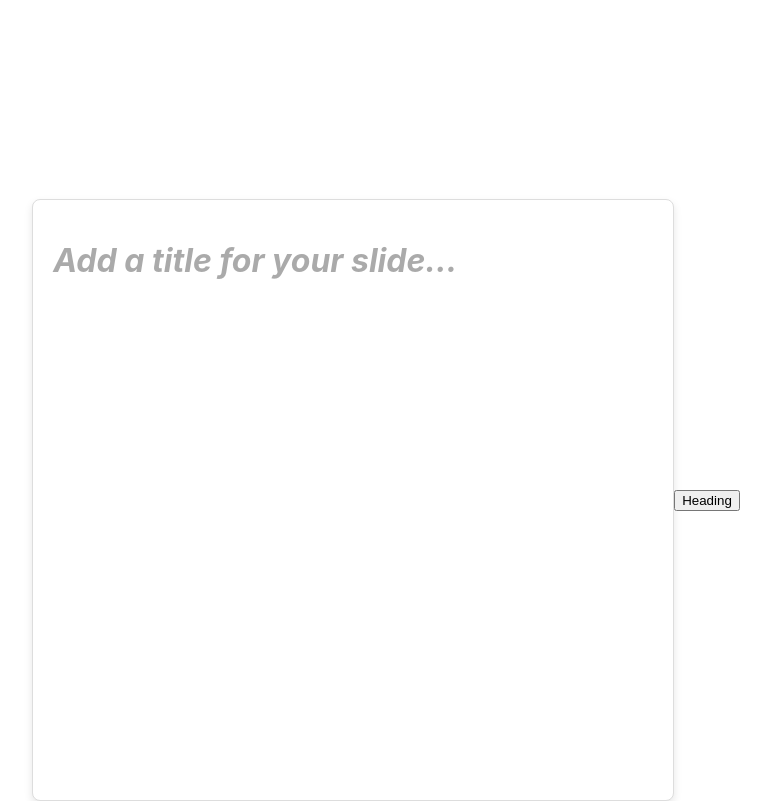
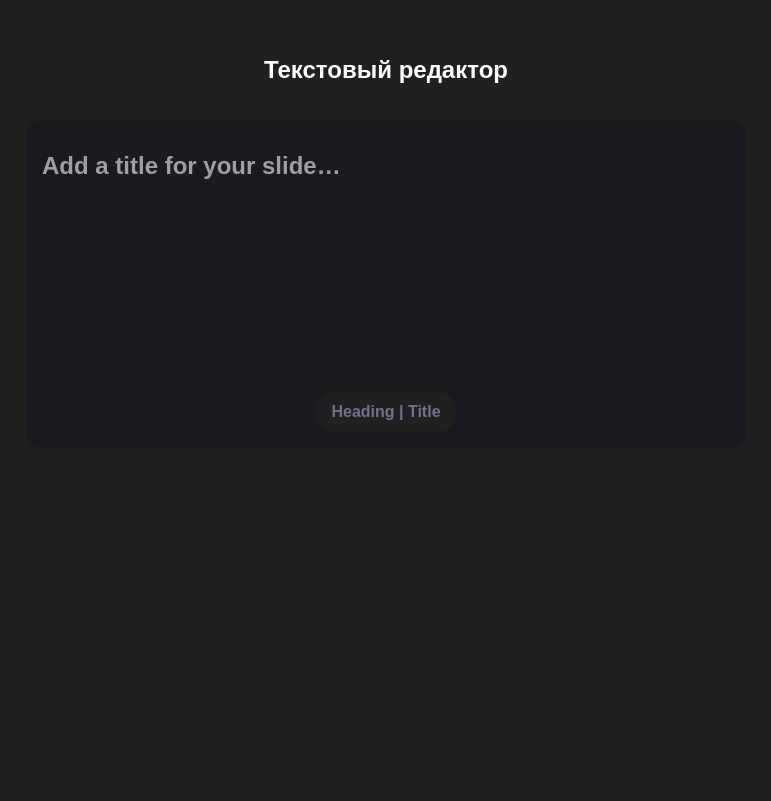
Before and after one commit to dan360sh/text-editor, a React (Create React App) app: page / in a window 1280 px wide. Shown: the whole page, without its empty margins (254-1025 px from the left). Built offline with nearby package versions, Linux system fonts and the light colour scheme.

Commit message:
добавление стилей

```diff
--- a/src/App.css
+++ b/src/App.css
@@ -1,6 +1,13 @@
+body {
+ background: #202020;
+}
 .main {
-  margin-top: 200px;
-  width: 100%;
-  height: 600px;
-  display: flex;
+  /* display: flex; */
 }
+
+.title {
+  text-align: center;
+  color: white;
+  padding-top: 40px;
+  padding-bottom: 20px;
+}
--- a/src/App.tsx
+++ b/src/App.tsx
@@ -4,6 +4,7 @@ import TextEditor from './components/text_editor/text_editor';
 function App() {
   return (
     <div className="main">
+      <h1 className="title">Текстовый редактор</h1>
       <TextEditor ></TextEditor>
     </div>
   );
--- a/src/components/text_editor/TextEditor.css
+++ b/src/components/text_editor/TextEditor.css
@@ -1,23 +1,18 @@
 .editor-container {
-    height: 100%;
-    width: 100%;
     display: flex;
     justify-content: center;
     align-items: center;
-    padding: 20px;
     box-sizing: border-box;
+    position: relative;
   }
 
 .DraftEditor-root {
-    height: 100%;
-    width: 100%;
-    max-width: 600px;
-    padding: 20px;
-    border: 1px solid #ddd;
-    border-radius: 8px;
-    font-size: 16px;
-    background-color: #fff;
-    box-shadow: 0 4px 8px rgba(0, 0, 0, 0.1);
+    color:  #F8F8FB;
+    height: 296px;
+    width: 688px;
+    background: #191B20;
+    border-radius: 16px;
+    padding: 16px;
 }
 
 .DraftEditor-editorContainer {
@@ -26,28 +21,70 @@
 
 .public-DraftEditor-content {
     height: 100%;
+    overflow: auto;
+}
+
+.button-editor {
+    position: absolute;
+    bottom: 16px;
+    padding: 8px 16px;
+    color: #6E718F;
+    cursor: pointer;
+    outline: none;
+    background: #202020;
+    border: none;
+    border-radius: 32px;
+    font-family: sans-serif;
+    font-size: 16px;
+    font-weight: 700;
+    line-height: 24px;
+    text-align: center;
+}
+
+h1 {
+    font-family: sans-serif;
+    font-size: 24px;
+    font-weight: 600;
+    line-height: 28px;
+    text-align: left;
+}
+
+h2 {
+    font-family: sans-serif;
+    font-size: 18px;
+    font-weight: 400;
+    line-height: 28px;
+    text-align: left;
+}
+
+li {
+    font-family: sans-serif;
+    font-size: 16px;
+    font-weight: 400;
+    line-height: 19px;
+    text-align: left;
 }
 
 .placeholder-h1::before {
     content: "Add a title for your slide…";
-    color: #aaa;
-    font-style: italic;
+    color: #9F9F9F;
+    font-family: sans-serif;
     position: absolute;
     display: inline;
   }
 
-  .placeholder-li::before {
+.placeholder-li::before {
     content: "Start your bullet list here...";
-    color: #aaa;
-    font-style: italic;
+    color: #9F9F9F;
+    font-family: sans-serif;
     position: absolute;
     display: inline;
   }
 
-  .placeholder-h2::before {
+.placeholder-h2::before {
     content: "Name your bullet list…";
-    color: #aaa;
-    font-style: italic;
+    color: #9F9F9F;
+    font-family: sans-serif;
     position: absolute;
     display: inline;
   }
--- a/src/components/text_editor/text_editor.tsx
+++ b/src/components/text_editor/text_editor.tsx
@@ -142,6 +142,21 @@ export default function TextEditor () {
         setEditorState(newEditorState);
         return 'handled';
     };
+    const currentBlockType = () => {
+        const type = editorState.getCurrentContent().getBlockForKey(editorState.getSelection().getStartKey()).getType();
+        if('header-one' === type) {
+            return 'Title'
+        }
+        if('header-two' === type) {
+            return 'Heading'
+        }
+        if('unordered-list-item' === type) {
+            return 'Bullet'
+        }
+        return '';
+    }
+
+
 
     return (
         <div className="editor-container">
@@ -154,7 +169,7 @@ export default function TextEditor () {
                 onBlur={blur}
                 handlePastedText={handlePaste}
             />
-            <button onClick={toggleHeading}>Heading</button>
+            <button className="button-editor" onClick={toggleHeading}>Heading | {currentBlockType()}</button>
         </div>
 
     )
```
Also changed, not shown: 1 other file (tests, documents, lock files or other folders).
